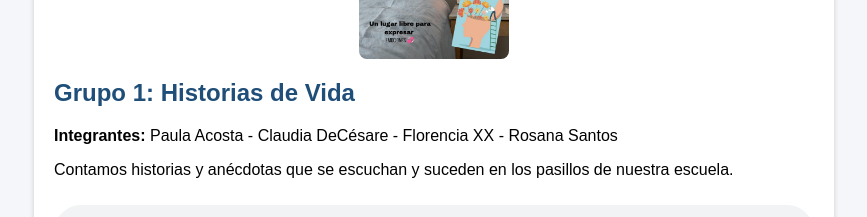
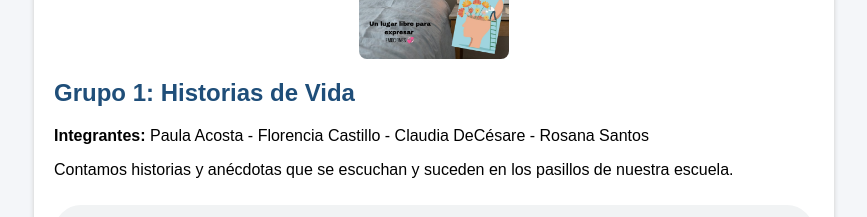
Before and after one commit to laudelina9/podcast3_2, a plain HTML site: page index.html in a window 1280 px wide. Shown: the part 920-1137 px from the top of the page, without its empty margins (206-1073 px from the left). Drawn offline with Linux system fonts and the light colour scheme.

Commit message:
Update index.html

```diff
--- a/index.html
+++ b/index.html
@@ -120,7 +120,7 @@
        <article class="episodio">
     <img src="caratulas/caratula1.jpg" alt="Carátula Grupo 1" width="150" style="border-radius: 8px; margin-bottom: 10px; display: block; margin-left: auto; margin-right: auto;">
     <h2>Grupo 1: Historias de Vida</h2>
-    <p><strong>Integrantes:</strong> Paula Acosta -  Claudia DeCésare - Florencia XX - Rosana Santos</p>
+    <p><strong>Integrantes:</strong> Paula Acosta -  Florencia Castillo - Claudia DeCésare - Rosana Santos</p>
     <p>Contamos historias y anécdotas que se escuchan y suceden en los pasillos de nuestra escuela.</p>
     <audio controls>
         <source src="grupo1.mp3" type="audio/mpeg">
```
